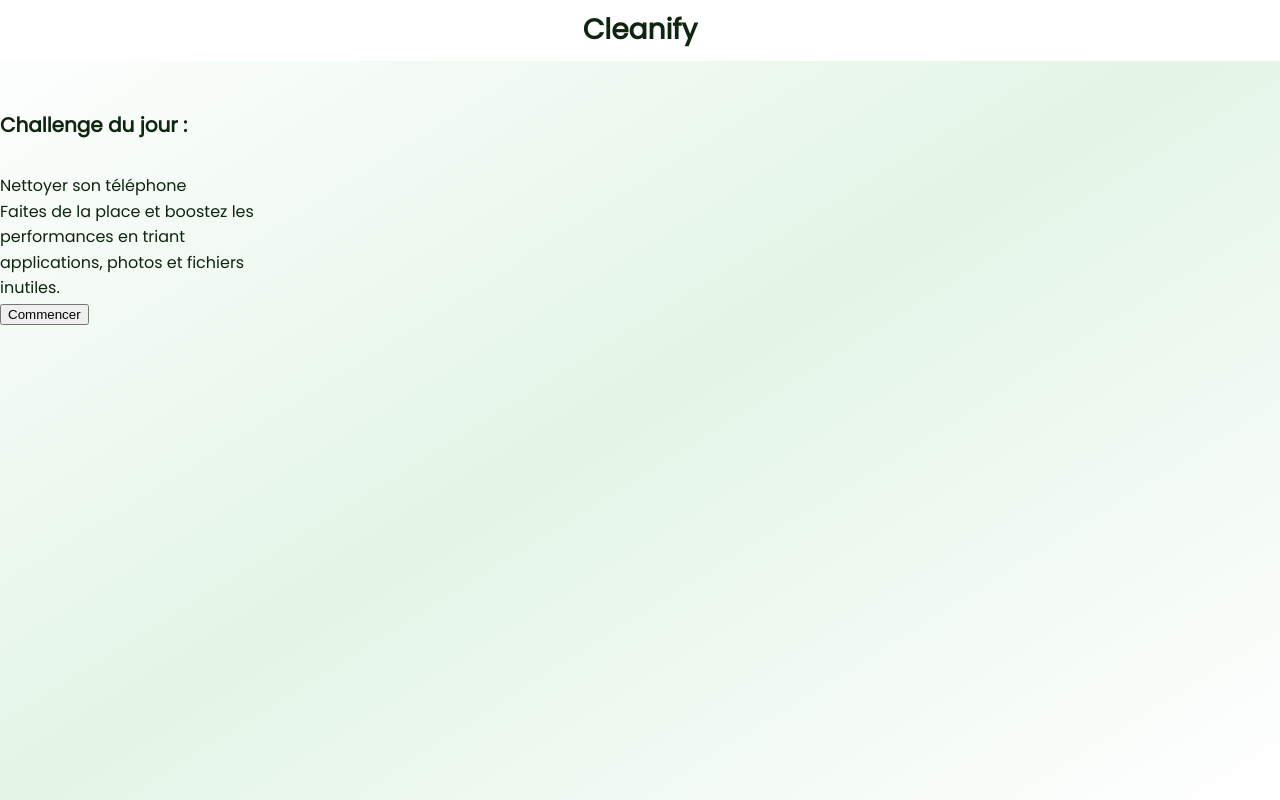
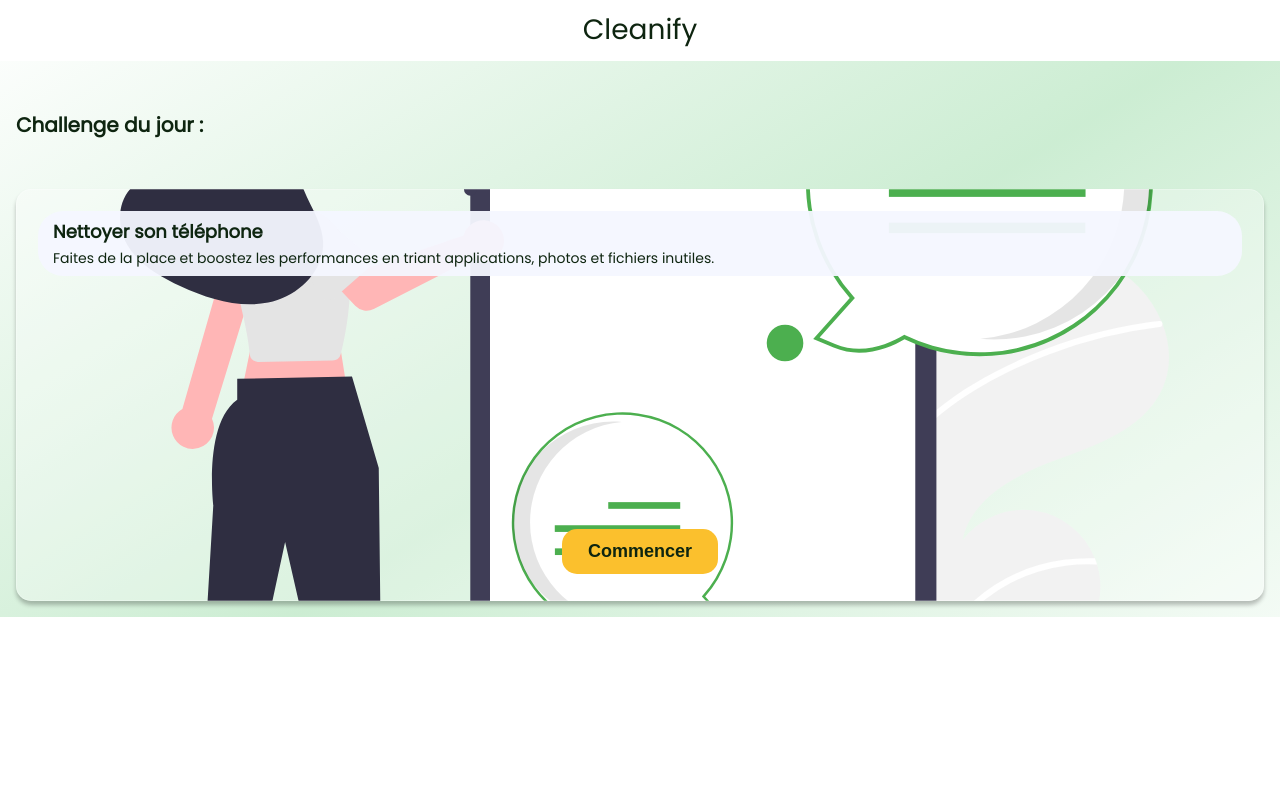
Before and after one commit to KingYano/cleanify, a Vue app: page / in a window 1280 px wide. Built offline with nearby package versions, Linux system fonts and the light colour scheme.

Commit message:
wip large card component

```diff
--- a/src/assets/base.css
+++ b/src/assets/base.css
@@ -17,14 +17,19 @@
 
   --color-button: #FBC02D;
 
-  --gradient-color-start: rgba(43, 180, 70, 0);
-  --gradient-color-mid: rgba(43, 180, 70, 0.13);
-  --gradient-color-end: rgba(43, 180, 70, 0);
-
-  --border-color-card: rgba(255, 255, 255, 0.25);
+  --color-large-background-card: rgba(255, 255, 255, 0.3);
+  --color-border-card: rgba(255, 255, 255, 0.25);
   --border-shadow-card: 0px 4px 4px 0px rgba(0, 0, 0, 0.25);
 
-  --border-card-shadow: drop-shadow(0px 4px 4px rgba(0, 0, 0, 0.25));
+
+  --color-info-background-card: rgba(245, 247, 255, 0.95);
+
+
+  --gradient-color-both: rgba(26, 203, 61, 0);
+  --gradient-color-mid: rgba(43, 180, 70, 0.24);
+
+
+  --border-card-shadow: 0px 4px 4px rgba(0, 0, 0, 0.25);
 
   --background-scroll: #353535;
   --border-scroll: #D9D9D9;
@@ -55,23 +60,12 @@
   --very-very-small-font-weight: 100; /* Thin */
   --very-small-font-weight: 200; /* ExtraLight */
   --small-font-weight: 300; /* Light */
-  --medium-font-weight: 500; /* Regular */
-  --normal-font-weight: 600; /* Medium */
-  --large-font-weight: 700; /* SemiBold */
-  --extra-large-font-weight: 800; /* Bold */
-  --maximum-font-weight: 900; /* Black */
+  --medium-font-weight: 400; /* Regular */
+  --normal-font-weight: 500; /* Medium */
+  --large-font-weight: 600; /* SemiBold */
+  --extra-large-font-weight: 700; /* Bold */
+  --maximum-font-weight: 800; /* ExtraBold */
 
-
-  /*========== Breakpoint screen ==========*/
-  --tablette-screen : 768px;
-  --tablette-screen-xl : 896px;
-  --laptop-screen : 1024px;
-  --laptop-screen-xl : 1378px;
-  --medium-screen : 1440px;
-  --medium-screen-xl : 1680px;
-  --large-screen : 1920px;
-  --extra-large-screen : 2048px;
-  --giga-large-screen : 3840px;
 }
 
 *,
--- a/src/assets/main.scss
+++ b/src/assets/main.scss
@@ -1,7 +1,15 @@
 @import './base.css';
 
-#app {
+body {
+  height: 100vh;
 
+  #app {
+    backdrop-filter: blur(180px);
+    background-color: var(--first-color-0);
+    background-image: linear-gradient(-32deg, var(--gradient-color-both) 0%, var(--gradient-color-mid) 50%, var(--gradient-color-both) 100%);
+    background-repeat: no-repeat;
+    background-attachment: fixed;
+  }
 }
 
 @media (min-width: 1024px) {
--- a/src/components/Cards/LargeCard/LargeCard.scss
+++ /dev/null
@@ -1,6 +0,0 @@
-.large-card {
-  height: 511px;
-  width: 254px;
-  border: var(--first-color-0) 1px;
-  border-radius: var(--normal-border-radius);
-}
--- a/src/components/Cards/LargeCard/LargeCard.vue
+++ /dev/null
@@ -1,19 +0,0 @@
-<template>
-    <div class="large-card">
-      <div class="large-card-information">
-        <h4 class="large-card-information-title">Nettoyer son téléphone</h4>
-        <p class="large-card-information-paragraph">Faites de la place et boostez les performances en triant applications, photos et fichiers inutiles.</p>
-      </div>
-      <div class="large-card-start">
-        <button class="large-card-start-button">Commencer</button>
-      </div>
-    </div>
-</template>
-
-<script setup lang="ts">
-
-</script>
-
-<style lang="scss">
-  @import "LargeCard";
-</style>
--- /dev/null
+++ b/src/components/Cards/LargeChallenge/LargeChallenge.scss
@@ -0,0 +1,45 @@
+.large-challenge {
+  margin: 16px;
+  background: var(--color-large-background-card);
+  border: var(--color-border-card) solid 1px;
+  box-shadow: var(--border-card-shadow);
+  border-radius: var(--normal-border-radius);
+  background-image: url("@/../src/assets/illustrations/mobile.svg");
+  background-size: 85%;
+  background-repeat: no-repeat;
+  background-position: center;
+
+  &-information {
+    margin: 21px;
+    padding: 7px 15px;
+    background: var(--color-info-background-card);
+    border-radius: var(--large-border-radius);
+
+    &-title {
+      font-size: var(--normal-font);
+      font-weight: var(--extra-large-font-weight);
+    }
+
+    &-paragraph {
+      font-size: var(--small-medium-font);
+      font-weight: var(--normal-font-weight);
+    }
+  }
+
+  &-start {
+    margin-top: 253px;
+    margin-bottom: 26px;
+    display: flex;
+    justify-content: center;
+
+    &-button {
+      padding: 12px 26px;
+      font-size: var(--normal-font);
+      font-weight: var(--extra-large-font-weight);
+      color: var(--first-color-950);
+      background-color: var(--color-button);
+      border-radius: var(--normal-border-radius);
+      border: unset;
+    }
+  }
+}
--- /dev/null
+++ b/src/components/Cards/LargeChallenge/LargeChallenge.vue
@@ -0,0 +1,19 @@
+<template>
+    <div class="large-challenge">
+      <div class="large-challenge-information">
+        <h4 class="large-challenge-information-title">Nettoyer son téléphone</h4>
+        <p class="large-challenge-information-paragraph">Faites de la place et boostez les performances en triant applications, photos et fichiers inutiles.</p>
+      </div>
+      <div class="large-challenge-start">
+        <button class="large-challenge-start-button">Commencer</button>
+      </div>
+    </div>
+</template>
+
+<script setup lang="ts">
+
+</script>
+
+<style lang="scss">
+  @import "LargeChallenge";
+</style>
--- a/src/components/DailyChallenge/DailyChallenge.scss
+++ b/src/components/DailyChallenge/DailyChallenge.scss
@@ -1,8 +1,8 @@
 .daily-challenge {
-  height: calc(100vh - 61px);
-  width: 100vw;
+  overflow: auto;
 
   &-title {
+    padding-left: 16px;
     padding-top: 48px;
     padding-bottom: 32px;
     font-size: var(--medium-font);
--- a/src/components/DailyChallenge/DailyChallenge.vue
+++ b/src/components/DailyChallenge/DailyChallenge.vue
@@ -6,7 +6,7 @@
 </template>
 
 <script setup lang="ts">
-  import LargeCard from '../Cards/LargeCard/LargeCard.vue';
+  import LargeCard from '@/components/Cards/LargeChallenge/LargeChallenge.vue';
 
 </script>
 
--- a/src/components/HeaderNavigation/HeaderNavigation.scss
+++ b/src/components/HeaderNavigation/HeaderNavigation.scss
@@ -1,6 +1,7 @@
 .header-nav {
   height: 61px;
   width: 100%;
+  background: var(--first-color-0);
   display: flex;
   justify-content: center;
   align-items: center;
--- a/src/components/MainContent/MainContent.scss
+++ b/src/components/MainContent/MainContent.scss
@@ -1,8 +1,3 @@
 .main-content {
-  height: 100%;
-  backdrop-filter: blur(180px);
-  background-color: var(--first-color-0);
-  background-image: linear-gradient(-32deg, var(--gradient-color-start) 0%, var(--gradient-color-mid) 50%, var(--gradient-color-end) 100%);
-  background-repeat: no-repeat;
-  background-attachment: fixed;
+
 }
```
